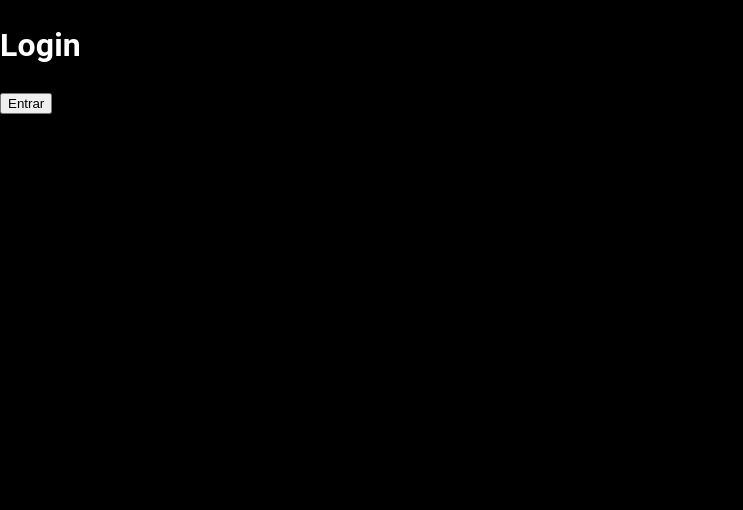
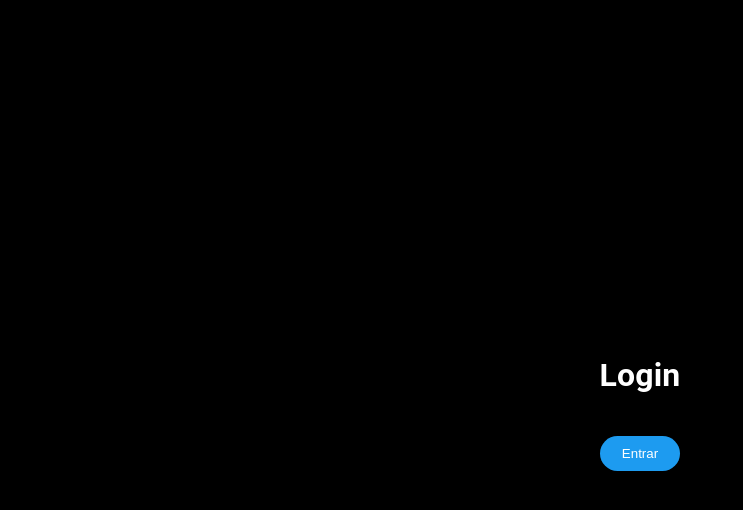
Before and after one commit to KarolSouzaS/Projeto.Growtwitter, a React (Vite) app: page /login in a window 1280 px wide. Shown: the top 510 px of the page, without its empty margins (0-743 px from the left). Built offline with nearby package versions, Linux system fonts and the light colour scheme.

Commit message:
Refactor Login component layout and styles

```diff
--- a/src/pages/Login.tsx
+++ b/src/pages/Login.tsx
@@ -10,9 +10,13 @@ export default function Login() {
   }
 
   return (
-    <div style={{ color: 'white', background: '#000', height: '100vh' }}>
-      <h1>Login</h1>
-      <button onClick={handleLogin}>Entrar</button>
+    <div className="container">
+      <div className="box">
+        <h1>Login</h1>
+        <button className="button" onClick={handleLogin}>
+          Entrar
+        </button>
+      </div>
     </div>
   )
 }
```
